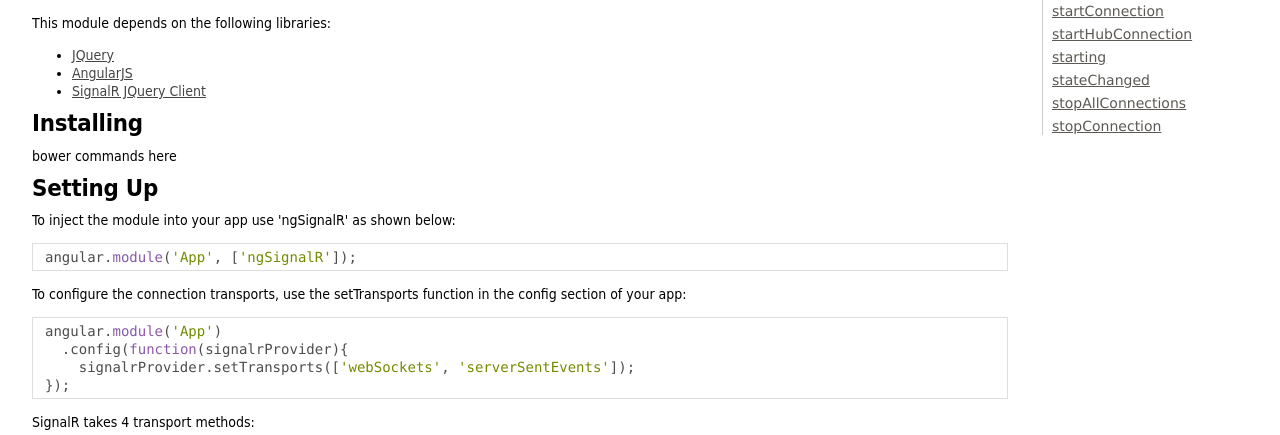
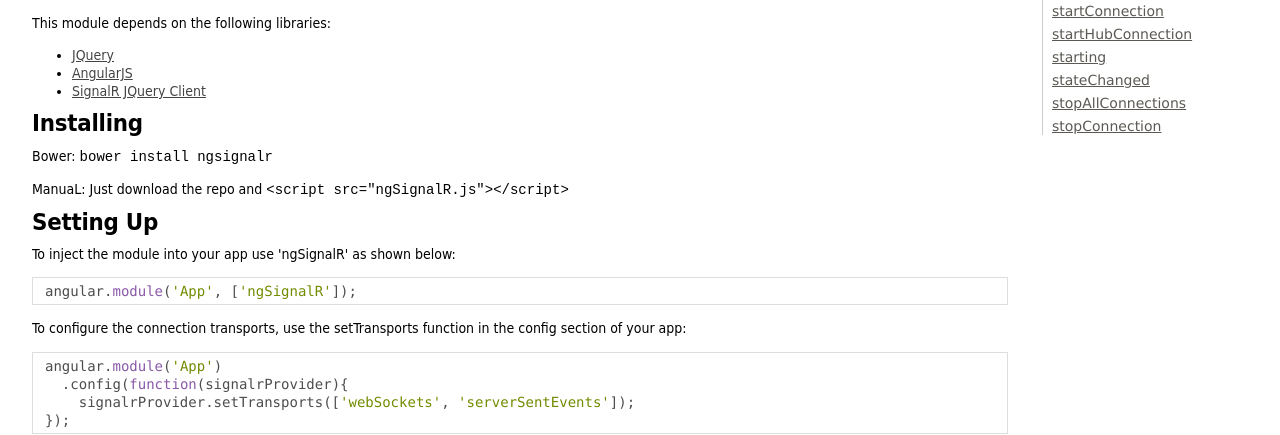
Before and after one commit to danielfoord/ngSignalR, a website: page docs/index.html in a window 1280 px wide. Shown: the part 392-827 px from the top of the page. Drawn offline with Linux system fonts and the light colour scheme.

Commit message:
Updated README.md Added bower.json Updated JSDoc docs

```diff
--- a/docs/index.html
+++ b/docs/index.html
@@ -48,7 +48,10 @@
 <li><a href="https://angularjs.org/">AngularJS</a></li>
 <li><a href="https://github.com/SignalR/SignalR">SignalR JQuery Client</a></li>
 </ul>
-<h2>Installing</h2><p>bower commands here</p>
+<h2>Installing</h2><p>Bower:
+<code>bower install ngsignalr</code></p>
+<p>ManuaL: Just download the repo and
+<code>&lt;script src=&quot;ngSignalR.js&quot;&gt;&lt;/script&gt;</code></p>
 <h2>Setting Up</h2><p>To inject the module  into your app use 'ngSignalR' as shown below:</p>
 <pre class="prettyprint source lang-javascript"><code>angular.module('App', ['ngSignalR']);</code></pre><p>To configure the connection transports, use the setTransports function in the config section of your app:</p>
 <pre class="prettyprint source lang-javascript"><code>angular.module('App')
@@ -426,7 +429,7 @@
 <br clear="both">
 
 <footer>
-    Documentation generated by <a href="https://github.com/jsdoc3/jsdoc">JSDoc 3.3.0-alpha9</a> on Wed Jan 28 2015 12:12:10 GMT+0200 (South Africa Standard Time)
+    Documentation generated by <a href="https://github.com/jsdoc3/jsdoc">JSDoc 3.3.0-alpha9</a> on Wed Jan 28 2015 13:33:27 GMT+0200 (South Africa Standard Time)
 </footer>
 
 <script> prettyPrint(); </script>
```
Also changed, not shown: bower.json (added, +22 -0 lines), docs/global.html (+1 -1 lines), docs/ngSignalR.js.html (+1 -1 lines), README.md.
